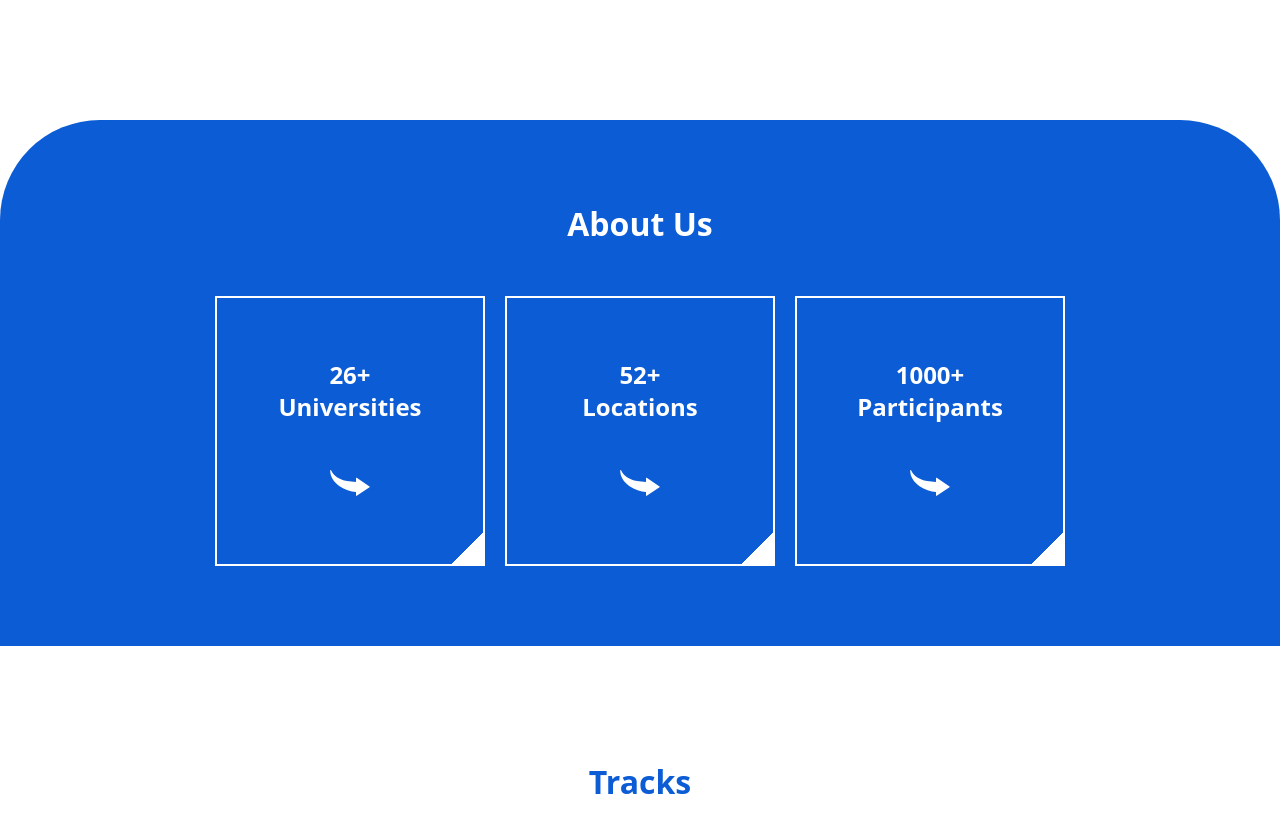
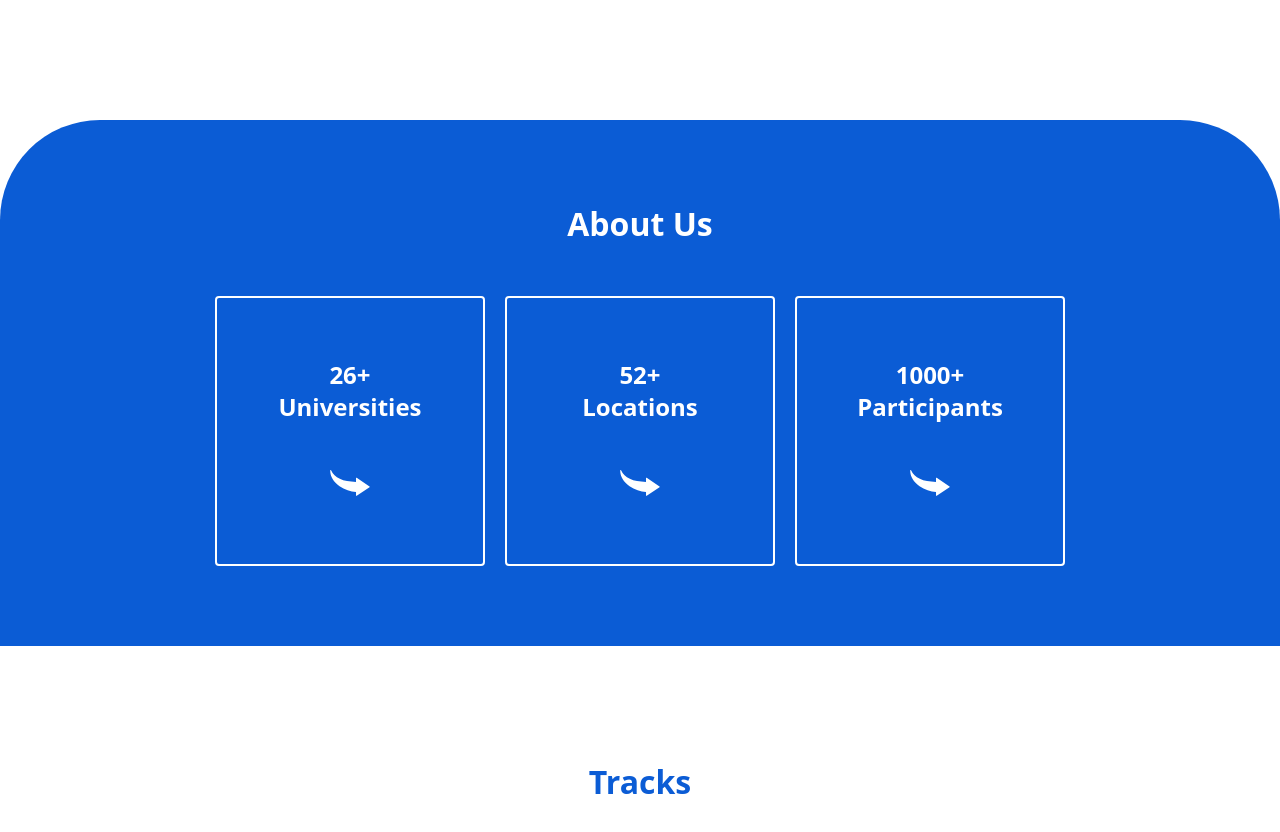
Before and after one commit to hacknyu/HackNYU-2025, a React (Vite) app: page / in a window 1280 px wide. Shown: the part 680-1512 px from the top of the page. Built offline with nearby package versions, Linux system fonts and the light colour scheme.

Commit message:
update css

```diff
--- a/src/components/card/Card.jsx
+++ b/src/components/card/Card.jsx
@@ -4,7 +4,7 @@ import flipArrow from '../../assets/flipArrow.svg';
 
 const Card = ({ info }) => {
     const [flipped, setFlipped] = useState(false);
-    const cardStyle = `flex flex-col justify-center items-center font-bold border-2 border-white w-[270px] h-[270px] p-5 bg-custom-gradient hover:cursor-pointer`;
+    const cardStyle = `flex flex-col justify-center items-center font-bold border-2 border-white w-[270px] h-[270px] rounded p-5 hover:cursor-pointer`;
 
     const handleClick = (e) => {
         e.preventDefault();
--- a/src/index.css
+++ b/src/index.css
@@ -20,11 +20,5 @@
   background: var(--color-blue);
   border-radius: 50%;
   transform: scale(120);
-  transition: all 1s cubic-bezier(0.23, 1, 0.32, 1) 0ms;
+  transition: all 2.5s cubic-bezier(0.23, 1, 0.32, 1) 0ms;
 }
-
-@layer utilities {
-  .bg-custom-gradient {
-    background-image: linear-gradient(135deg,  #0B5CD5 94%, white 60.5%);
-  }
-}
--- a/src/sections/about/About.jsx
+++ b/src/sections/about/About.jsx
@@ -21,9 +21,9 @@ const About = () => {
   ]
 
   return (
-    <section id="about" className="md:flex md:flex-col md:justify-center md:items-center bg-blue md:rounded-t-[100px] px-8 py-8 md:py-20 text-white overflow-hidden">
+    <section id="about" className="bg-blue px-8 py-8 md:py-20 text-white overflow-hidden md:text-center md:flex md:flex-col md:rounded-t-[100px]">
       <h2 className="text-[32px] font-bold mb-12">About Us</h2>
-      <div className="flex flex-col sm:flex-row sm:flex-wrap items-start sm:items-center justify-center gap-5">
+      <div className="flex flex-col sm:flex-row sm:flex-wrap items-center justify-center gap-5">
         {info.map((item, index) => (
           <Card key={index} info={item}/>
         ))}
```
